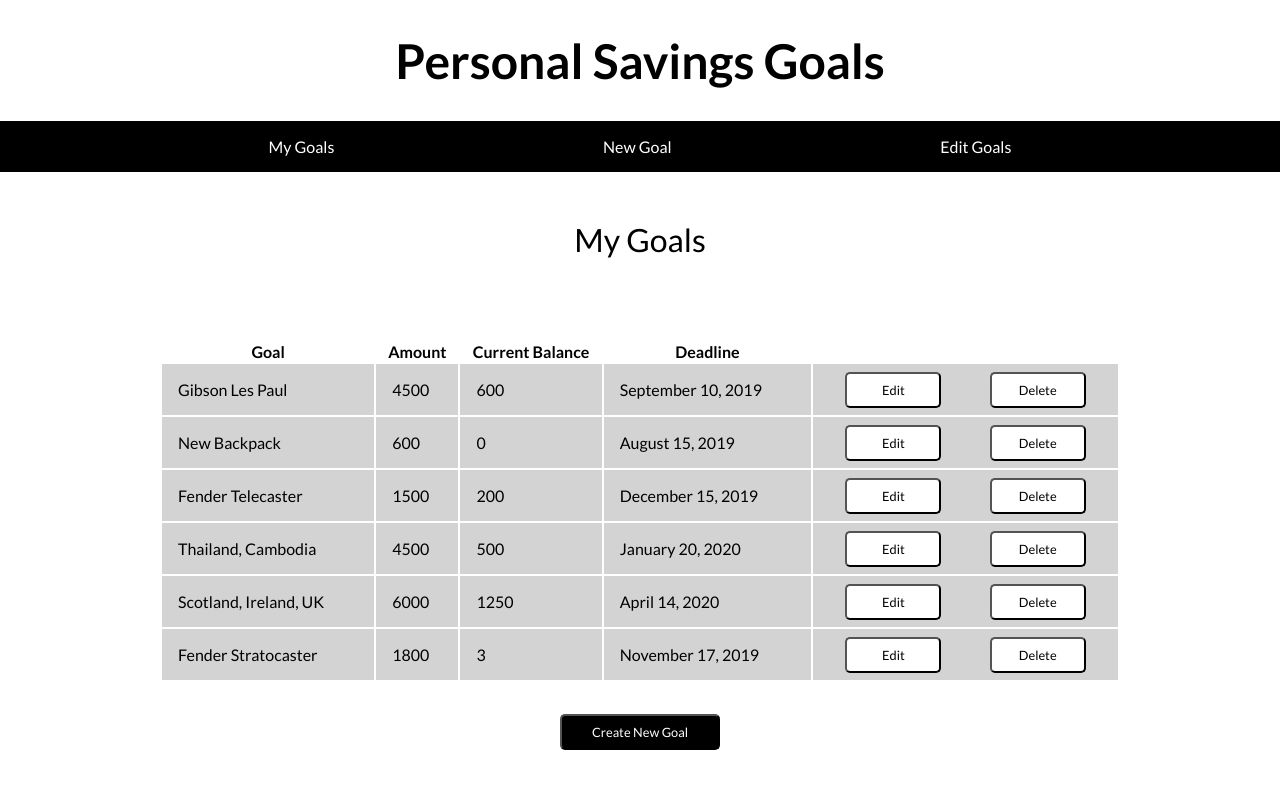
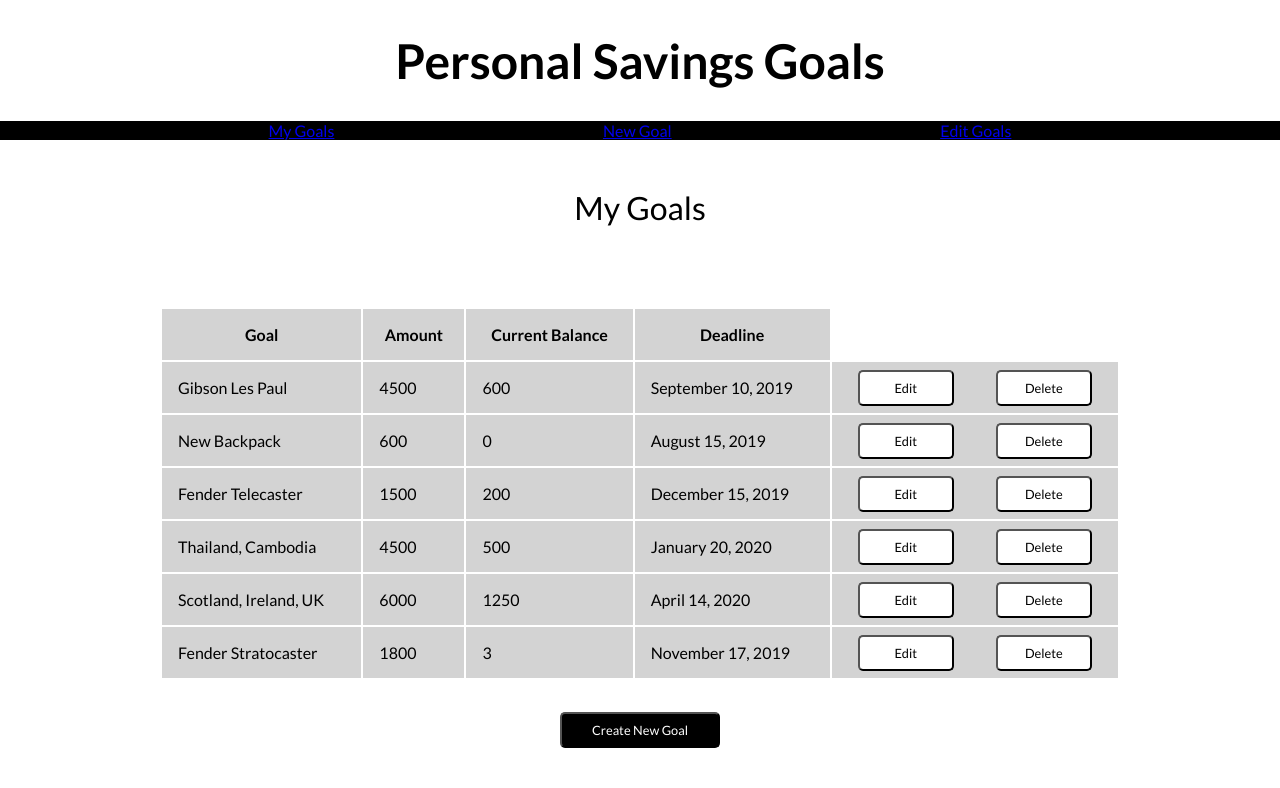
Before and after one commit to TobiasNorton/savings-goals, a React (Create React App) app: page /goals/1 in a window 1280 px wide. Shown: the top 788 px of the page. Built offline with nearby package versions, Linux system fonts and the light colour scheme.

Commit message:
ChooseGoal added for editing, Routes defined in App.js

```diff
--- a/src/App.js
+++ b/src/App.js
@@ -1,21 +1,24 @@
 import React, { Component } from 'react'
-import logo from './logo.svg'
 import './App.css'
 import { BrowserRouter as Router, Route, Link } from 'react-router-dom'
 import Welcome from './Welcome'
-import Home from './Home'
+// import Home from './Home'
 import NewGoal from './NewGoal'
 import MyGoals from './MyGoals'
 import EditGoal from './EditGoal'
+import ChooseGoal from './ChooseGoal'
 
 class App extends Component {
   render() {
     return (
       <Router>
-        {/* <Welcome /> */}
-        <MyGoals />
-        {/* <NewGoal /> */}
-        {/* <EditGoal /> */}
+        <>
+          <Route exact path="/" component={Welcome} />
+          <Route exact path="/goals/:user_id" component={MyGoals} />
+          <Route exact path="/" component={NewGoal} />
+          <Route exact path="/" component={EditGoal} />
+          <Route exact path="/" component={ChooseGoal} />
+        </>
       </Router>
     )
   }
--- /dev/null
+++ b/src/ChooseGoal.js
@@ -0,0 +1,9 @@
+import React, { Component } from 'react'
+
+class ChooseGoal extends Component {
+  render() {
+    return <div />
+  }
+}
+
+export default ChooseGoal
--- a/src/Header.js
+++ b/src/Header.js
@@ -1,4 +1,5 @@
 import React, { Component } from 'react'
+import { Link } from 'react-router-dom'
 
 class Header extends Component {
   render() {
@@ -6,9 +7,9 @@
       <div>
         <h1 className="title">Personal Savings Goals</h1>
         <nav className="nav-bar">
-          <p>My Goals</p>
-          <p>New Goal</p>
-          <p>Edit Goals</p>
+          <Link to="">My Goals</Link>
+          <Link to="">New Goal</Link>
+          <Link to="">Edit Goals</Link>
         </nav>
       </div>
     )
--- a/src/index.css
+++ b/src/index.css
@@ -81,7 +81,9 @@
   border-spacing: 0px 3px; */
 }
 
-tr {
+th {
+  background-color: lightgrey;
+  padding: 1rem;
 }
 
 td {
```
Also changed, not shown: src/MyGoals.js (+0 -30 lines).
